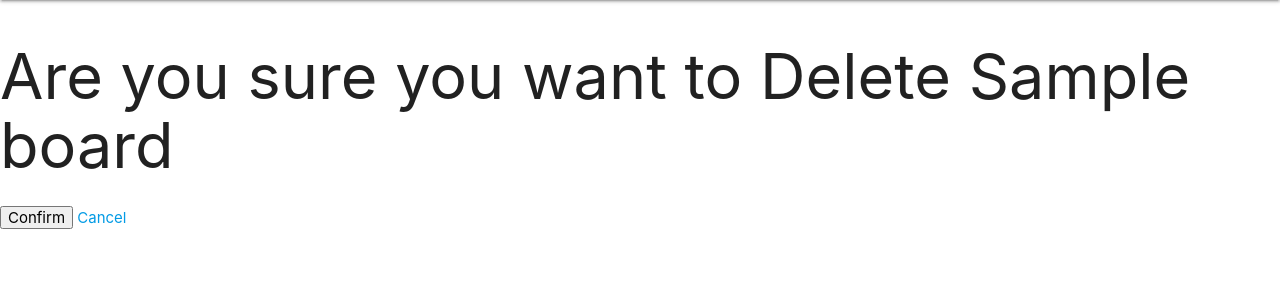
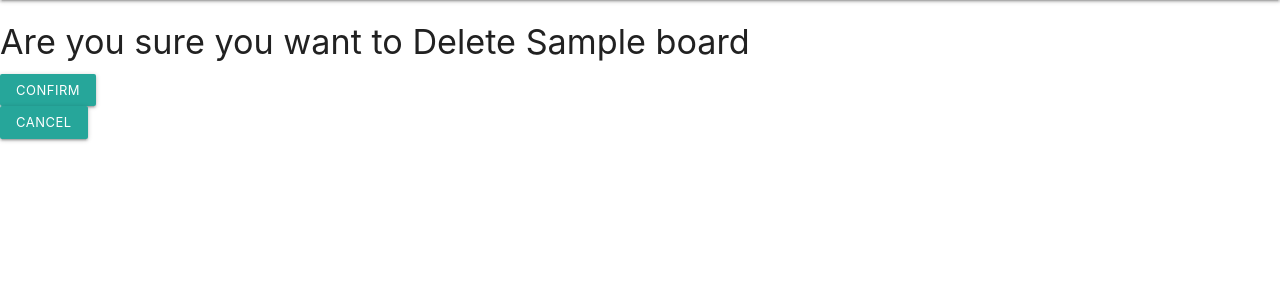
Before and after one commit to vvela2022/Gift-Planner-App, a Django app: page /boards/1/delete in a window 1280 px wide. Shown: the part 64-364 px from the top of the page. Run offline with Django 4.2, Linux system fonts and the light colour scheme; tables that the repository leaves empty hold one stand-in row (values such as "Sample post").

Commit message:
more style updates

```diff
--- a/main_app/templates/board_create.html
+++ b/main_app/templates/board_create.html
@@ -1,7 +1,7 @@
 {% extends 'base.html'%}
 {% block title %}New Board{% endblock %}
 {% block content %}
-<h1>Add a Board</h1>
+<h4>Add a Board</h4>
 
 <form method="post">
     {% csrf_token %}
--- a/main_app/templates/board_delete_confirmation.html
+++ b/main_app/templates/board_delete_confirmation.html
@@ -1,12 +1,12 @@
 {% extends 'base.html' %}
 {% block title %}Board Delete Confirmation{% endblock %}
 {% block content %}
-<h1>Are you sure you want to Delete {{board.title}}</h1>
+<h4>Are you sure you want to Delete {{board.title}}</h4>
 <form method="post">
     {% csrf_token %}
-    <div>
-        <input class="button" type="submit" value="Confirm"/>
-        <a href="{% url 'board_detail' board.pk %}">Cancel</a>
-    </div>
+        <button class="btn waves-effect waves-light btn-small" type="submit">Confirm</button>
 </form>
+<a href="{% url 'board_detail' board.pk %}">
+    <button class="btn waves-effect waves-light btn-small">Cancel</button>
+</a>
 {% endblock %}
--- a/main_app/templates/board_update.html
+++ b/main_app/templates/board_update.html
@@ -3,7 +3,7 @@
 {% block content %}
 <h1>Update {{board.title}}</h1>
 <form action="" method="post">
-    {% csrf_token %} {{form.as_p}} <input type="submit" value="Submit"/>
+    {% csrf_token %} {{form.as_p}} <button class="btn waves-effect waves-light btn-small" value="Submit">Submit</button>
 </form>
 
 {% endblock %}
```
